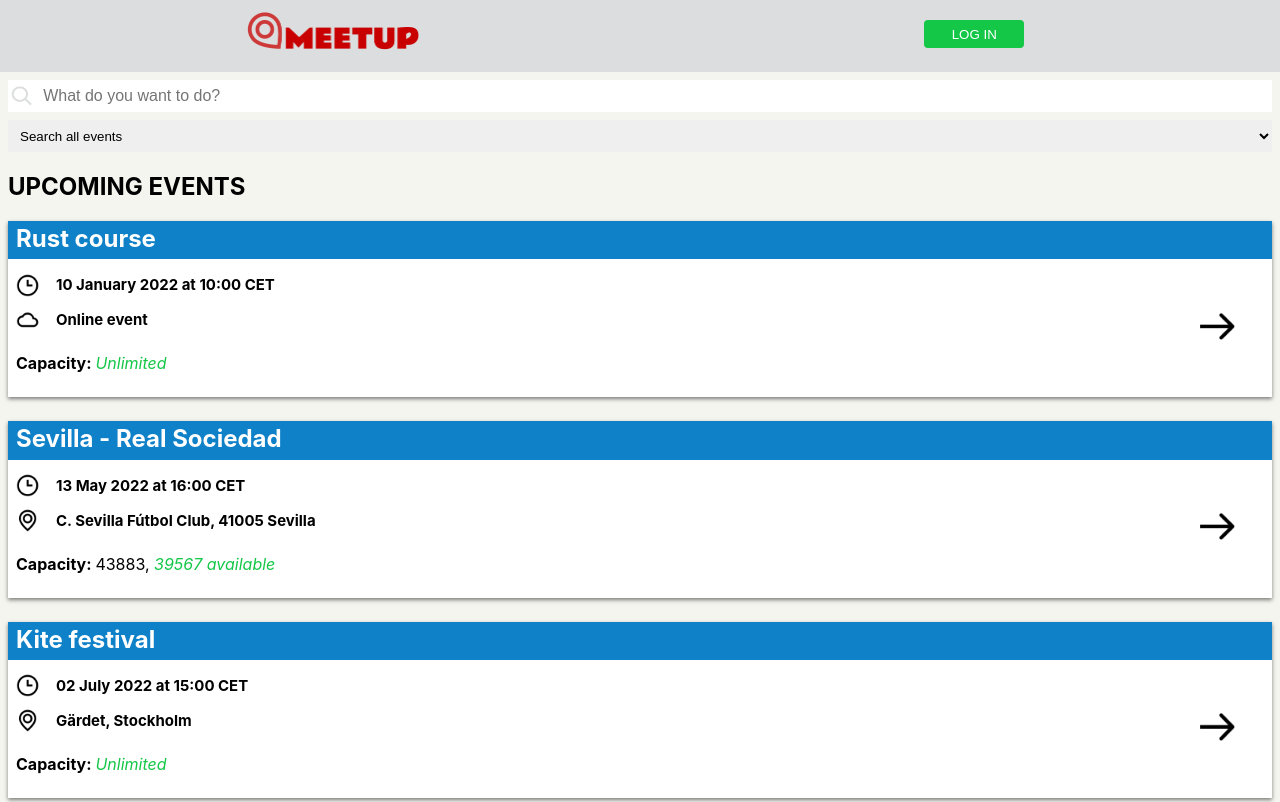
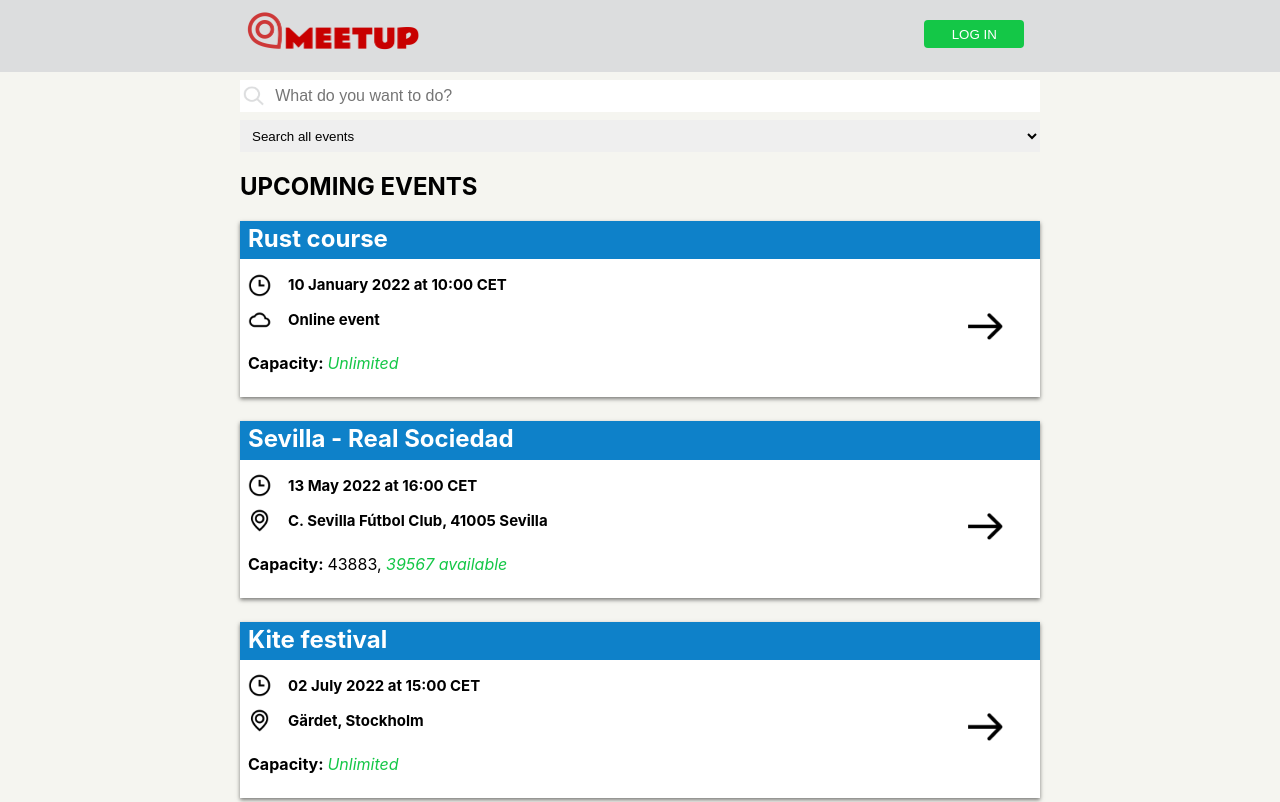
Before and after one commit to PelleLindroth/meetup, a React (Create React App) app: page / in a window 1280 px wide. Shown: the top 802 px of the page. Built offline with nearby package versions, Linux system fonts and the light colour scheme.

Commit message:
Add max-width to App and add Profile route

```diff
--- a/src/App.tsx
+++ b/src/App.tsx
@@ -6,7 +6,9 @@ import Home from './views/Home'
 import SingleMeetup from './views/SingleMeetup'
 import Login from './views/Login'
 import Header from './components/Header'
+import Profile from './views/Profile'
 import { User } from './db/users'
+import styles from './App/App.module.scss'
 
 function App() {
   const [meetups, setMeetups] = useState<Meetup[]>([])
@@ -19,8 +21,8 @@ function App() {
   }, [])
 
   return (
-    <>
-      <Header />
+    <div className={styles.wrapper}>
+      <Header user={user} setUser={setUser} />
       <Routes>
         <Route
           path="/"
@@ -31,8 +33,9 @@ function App() {
           element={<SingleMeetup setMeetups={setMeetups} />}
         />
         {!user && <Route path="/login" element={<Login setUser={setUser} />} />}
+        {user && <Route path="/profile/:id" element={<Profile />} />}
       </Routes>
-    </>
+    </div>
   )
 }
 
--- /dev/null
+++ b/src/App/App.module.scss
@@ -0,0 +1,4 @@
+.wrapper {
+  max-width: 800px;
+  margin: auto;
+}
```
